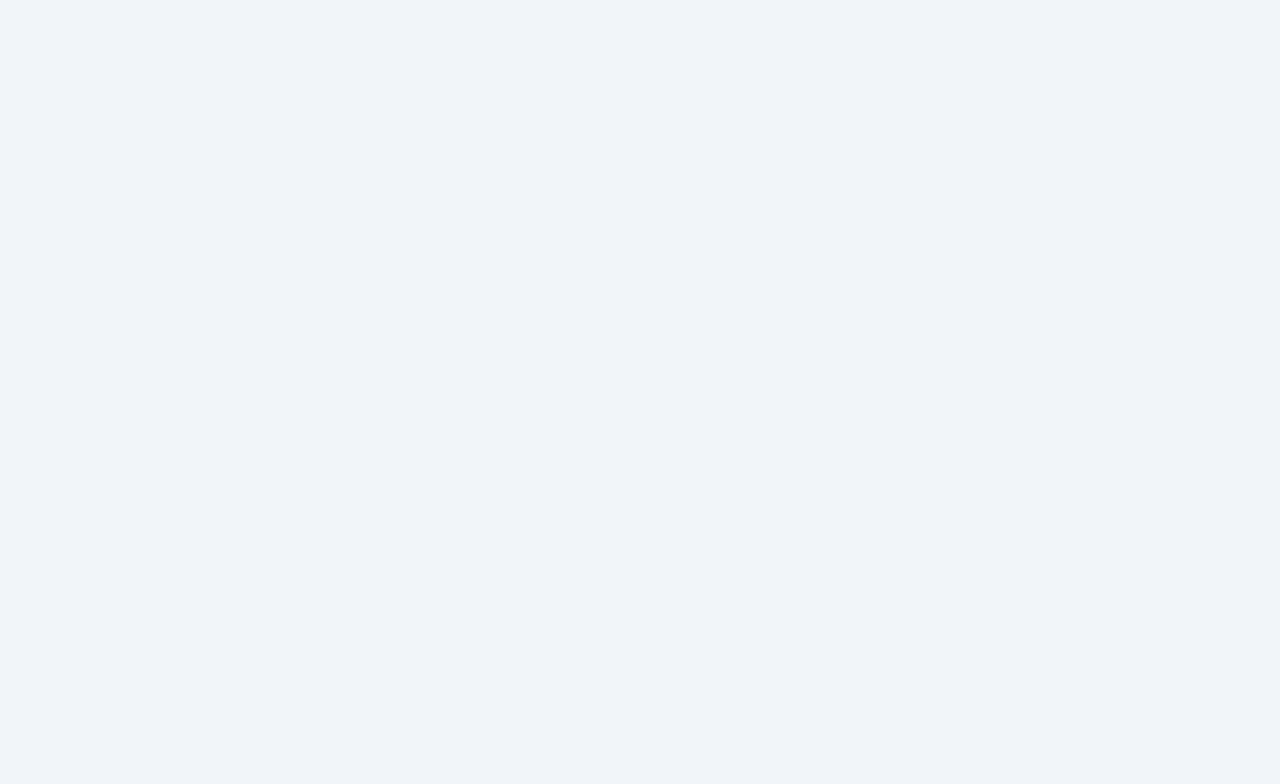
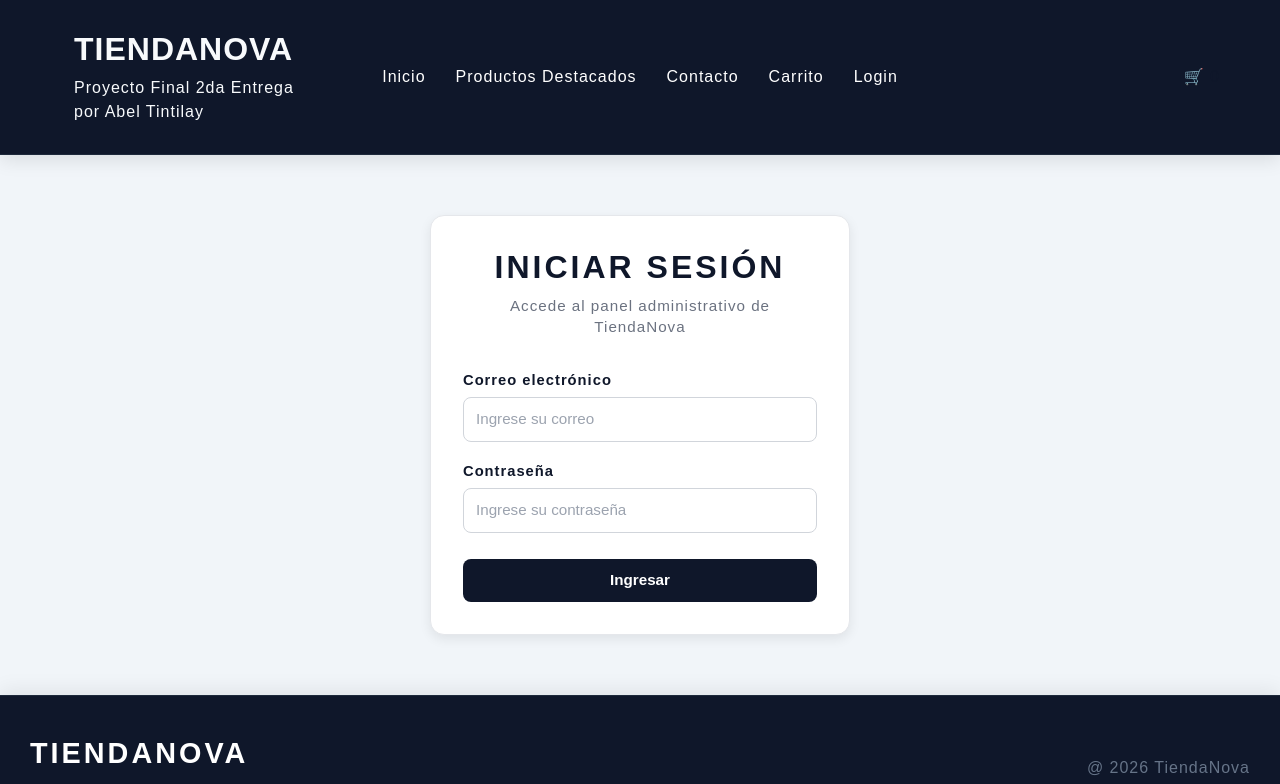
Before and after one commit to abeltintilay/1ra-Entrega-Proyecto-TiendaNova-ABEL-SEBASTIAN-TINTILAY, a React (Vite) app: page /login in a window 1280 px wide. Before the commit this address had no page. Shown: the top 784 px of the page. Built offline with nearby package versions, Linux system fonts and the light colour scheme; no server answers.

Commit message:
Incoproporacion del Login y su mejora visual

```diff
--- a/src/App.jsx
+++ b/src/App.jsx
@@ -18,6 +18,9 @@ import Gestion from "./components/GestionProductos/GestionProductos";
 
 // IMPOR GESTION DE CUPONES
 import GestionCupones from "./components/GestionCupones/GestionCupones";
+
+// IMPORTAR LOGIN
+import Login from "./components/Login/Login";
 
 /*   directorio  */
 import Directorio from "./components/Footer/Directorio";
@@ -72,6 +75,10 @@ function App() {
 
                 <Route path="gestionCupones" element={<GestionCupones />} />
 
+                {/* LOGIN */}
+
+                <Route path="login" element={<Login />} />
+
                 {/* CONTACTOS */}
 
                 <Route
--- /dev/null
+++ b/src/components/Login/Login.jsx
@@ -0,0 +1,90 @@
+// src/componentes/Login/Login.jsx
+import React, { useState } from 'react';
+import { getAuth, signInWithEmailAndPassword } from "firebase/auth";
+import { useNavigate } from 'react-router-dom';
+
+import styles from './Login.module.css';
+
+
+const Login = () => {
+    const [email, setEmail] = useState("");
+    const [password, setPassword] = useState("");
+    const navigate = useNavigate();
+
+    const handleLogin = (e) => {
+        e.preventDefault();
+
+        const auth = getAuth();
+
+        signInWithEmailAndPassword(auth, email, password)
+            .then((userCredential) => {
+                const user = userCredential.user;
+                console.log("Usuario logueado:", user);
+                alert("¡Inicio de sesión exitoso!");
+                navigate('/'); //
+            })
+            .catch((error) => {
+                const errorCode = error.code;
+                const errorMessage = error.message;
+                console.error("Error en el login:", errorCode, errorMessage);
+                alert("Error: " + errorMessage);
+            });
+    };
+    return (
+    <div className={styles.loginContainer}>
+      <div className={styles.loginCard}>
+
+        <h2 className={styles.titulo}>
+          Iniciar Sesión
+        </h2>
+
+        <p className={styles.subtitulo}>
+          Accede al panel administrativo de TiendaNova
+        </p>
+
+        <form
+          className={styles.formulario}
+          onSubmit={handleLogin}
+        >
+
+          <div className={styles.grupoInput}>
+            <label>Correo electrónico</label>
+
+            <input
+              className={styles.input}
+              type="email"
+              placeholder="Ingrese su correo"
+              value={email}
+              onChange={(e) => setEmail(e.target.value)}
+              required
+            />
+          </div>
+
+          <div className={styles.grupoInput}>
+            <label>Contraseña</label>
+
+            <input
+              className={styles.input}
+              type="password"
+              placeholder="Ingrese su contraseña"
+              value={password}
+              onChange={(e) => setPassword(e.target.value)}
+              required
+            />
+          </div>
+
+          <button
+            type="submit"
+            className={styles.boton}
+          >
+            Ingresar
+          </button>
+
+        </form>
+
+      </div>
+    </div>
+  );
+};
+
+export default Login;
--- /dev/null
+++ b/src/components/Login/Login.module.css
@@ -0,0 +1,134 @@
+/* ======    CONTENEDOR PRINCIPAL     ============ */
+
+.loginContainer {
+  display: flex;
+  justify-content: center;
+  align-items: center;
+  padding: 60px 20px;
+}
+
+/* ======   TARJETA LOGIN    =================== */
+
+.loginCard {
+  width: 100%;
+  max-width: 420px;
+  background: #ffffff;
+  border: 1px solid #e5e7eb;
+  border-radius: 14px;
+  box-shadow: 0 4px 12px rgba(0, 0, 0, 0.08);
+  padding: 2rem;
+}
+
+/* =======    TITULOS   ================== */
+
+.titulo {
+  text-align: center;
+  font-size: 2rem;
+  font-weight: 700;
+  color: var(--color-bg);
+  margin-bottom: 0.5rem;
+}
+
+.subtitulo {
+  text-align: center;
+  color: #6b7280;
+  font-size: 0.95rem;
+  margin-bottom: 2rem;
+  line-height: 1.4;
+}
+
+/* =======   FORMULARIO     ============= */
+
+.formulario {
+  display: flex;
+  flex-direction: column;
+  gap: 18px;
+}
+
+.grupoInput {
+  display: flex;
+  flex-direction: column;
+  gap: 6px;
+}
+
+.grupoInput label {
+  font-size: 0.92rem;
+  font-weight: 600;
+  color: var(--color-bg);
+}
+
+/* =======   INPUTS     ============ */
+
+.input {
+  padding: 10px 12px;
+  border: 1px solid #d1d5db;
+  border-radius: 8px;
+  font-size: 0.95rem;
+  background: #ffffff;
+  color: var(--color-bg);
+  transition: border-color 0.2s ease, box-shadow 0.2s ease;
+}
+
+.input:focus {
+  outline: none;
+  border-color: var(--color-accent);
+  box-shadow: 0 0 0 3px rgba(96, 165, 250, 0.2);
+}
+
+.input::placeholder {
+  color: #9ca3af;
+}
+
+/* ========   BOTON   ================ */
+
+.boton {
+  margin-top: 8px;
+  padding: 10px 14px;
+  background-color: var(--color-bg);
+  color: #ffffff;
+  border: none;
+  border-radius: 8px;
+  font-size: 0.95rem;
+  font-weight: 600;
+  cursor: pointer;
+  transition: background-color 0.18s ease, transform 0.08s ease;
+}
+
+.boton:hover:not(:disabled) {
+  background-color: var(--color-accent);
+  transform: translateY(-1px);
+}
+
+.boton:focus {
+  outline: 3px solid rgba(96, 165, 250, 0.22);
+  outline-offset: 2px;
+}
+
+.boton:disabled {
+  opacity: 0.6;
+  cursor: not-allowed;
+  transform: none;
+}
+
+/* =========   RESPONSIVE   ============ */
+
+@media (max-width: 600px) {
+
+  .loginContainer {
+    padding: 30px 15px;
+    align-items: flex-start;
+  }
+
+  .loginCard {
+    padding: 1.5rem;
+  }
+
+  .titulo {
+    font-size: 1.7rem;
+  }
+
+  .subtitulo {
+    font-size: 0.9rem;
+  }
+
+}
--- a/src/components/NavBar/NavBar.jsx
+++ b/src/components/NavBar/NavBar.jsx
@@ -2,15 +2,18 @@ import { useState } from "react";
 import styles from "./NavBar.module.css";
 import { Link } from "react-router-dom";
 
+import { useAuth } from "../../context/AuthContext.jsx";
 
 function Navbar() {
-
   const [menuAbierto, setMenuAbierto] = useState(false);
 
-  const cerrarMenu = () => {setMenuAbierto(false);};
+  const { user, logout } = useAuth();  // Accedemos al usuario y a la función de logout desde el contexto
+
+  const cerrarMenu = () => {
+    setMenuAbierto(false);
+  };
 
   return (
-
     <nav className={styles.navbar}>
       {/* INSERTAMOS EL BOTON HAMBURGUESA */}
       <button
@@ -21,28 +24,74 @@ function Navbar() {
       </button>
 
       <ul
-                className={menuAbierto?
-                 `${styles.menu} ${styles.activo}`
-                 : styles.menu}
+        className={
+          menuAbierto ? `${styles.menu} ${styles.activo}` : styles.menu
+        }
       >
-                    <li><Link to="/" onClick={cerrarMenu}>Inicio</Link></li>
+        <li>
+          <Link to="/" onClick={cerrarMenu}>
+            Inicio
+          </Link>
+        </li>
 
-                    <li><Link to="/productos" onClick={cerrarMenu}>Productos Destacados</Link></li>
+        <li>
+          <Link to="/productos" onClick={cerrarMenu}>
+            Productos Destacados
+          </Link>
+        </li>
 
-                   <li><Link to="/gestion" onClick={cerrarMenu}>Gestion Productos</Link></li>
+        {/*-----------------------aqui estaban los link de getion productos y gestion cupones -------------------------------*/}
 
-                   <li><Link to="/gestionCupones" onClick={cerrarMenu}>Gestion Cupones</Link></li>
-
+        {/*------------------------------------------------------*/}
         {/*  <li><Link to="/nuevos-productos" onClick={cerrarMenu}>Nuevos Productos</Link></li>   */}
 
-                    <li><Link to="/contactos" onClick={cerrarMenu}>Contacto</Link></li>
+        <li>
+          <Link to="/contactos" onClick={cerrarMenu}>
+            Contacto
+          </Link>
+        </li>
 
-                    <li><Link to="/carrito" onClick={cerrarMenu}>Carrito</Link></li>
+        <li>
+          <Link to="/carrito" onClick={cerrarMenu}>
+            Carrito
+          </Link>
+        </li>
+
+        {/*** -------------  LOGIN ---------------***/}
+
+        {user ? (
+          <>
+                  {/* Mostrar Gestion SOLO si el usuario es admin */}
+                  {user.rol === "admin" && (
+                    <>
+                        <li>
+                            <Link to="/gestion" onClick={cerrarMenu}>
+                                Gestion Productos
+                            </Link>
+                        </li>
+
+                        <li>
+                            <Link to="/gestionCupones" onClick={cerrarMenu}>
+                                 Gestion Cupones
+                            </Link>
+                        </li>
+                    </>
+                  )}
+                  <span style={{ color: "white" }}>¡Hola, {user.email}!</span>
+                  <button onClick={logout} style={{ color: "white" }}>
+                    Cerrar Sesión
+                  </button>
+          </>
+        ) : (
+          <li>
+            <Link to="/login">Login</Link>
+          </li>
+        )}
+
+        {/*-----------------------------------------*/}
       </ul>
     </nav>
-
   );
-
 }
 
 export default Navbar;
--- /dev/null
+++ b/src/context/AuthContext.jsx
@@ -0,0 +1,99 @@
+// En /context/AuthContext.jsx
+import React, { createContext, useState, useContext, useEffect } from 'react';
+import {
+    getAuth,
+    onAuthStateChanged,
+    signOut,
+    createUserWithEmailAndPassword,
+    signInWithEmailAndPassword
+} from "firebase/auth";
+
+import { getFirestore, doc, getDoc } from "firebase/firestore";
+
+
+// 1. Crear el contexto
+export const AuthContext = createContext();
+
+
+// Hook personalizado
+export const useAuth = () => {
+    const context = useContext(AuthContext);
+    if (!context) {
+        throw new Error("useAuth debe ser usado dentro de un AuthProvider");
+    }
+    return context;
+};
+
+// 2. Crear el proveedor del contexto
+export const AuthProvider = ({ children }) => {
+    const [user, setUser] = useState(null);
+    const [loading, setLoading] = useState(true);
+    const auth = getAuth(); // Obtenemos la instancia de auth una sola vez
+    const db = getFirestore(); // Inicializamos Firestore
+    // Función para registrar un nuevo usuario
+    const signup = (email, password) => {
+        return createUserWithEmailAndPassword(auth, email, password);
+    };
+
+
+    // Función para iniciar sesión
+    const login = (email, password) => {
+        return signInWithEmailAndPassword(auth, email, password);
+    };
+
+
+    // Función para cerrar sesión
+    const logout = async () => {
+            try {
+                await signOut(auth);
+                alert("Sesión cerrada correctamente.");
+            } catch (error) {
+                console.error("Error al cerrar sesión:", error);
+                alert("No fue posible cerrar la sesión.");
+            }
+    };
+
+
+    useEffect(() => {
+        // onAuthStateChanged es el observador de Firebase
+        const unsubscribe = onAuthStateChanged(auth, async (currentUser) => {
+            if (currentUser) {
+                // Si hay un usuario, buscamos su rol en Firestore.
+                const userDocRef = doc(db, "usuarios", currentUser.uid);
+                const userDocSnap = await getDoc(userDocRef);
+
+                if (userDocSnap.exists() && userDocSnap.data().rol === 'admin') {
+                    // Si el documento existe y tiene rol de admin, lo asignamos.
+                    setUser({ ...currentUser, rol: 'admin' });
+                } else {
+                    // Para cualquier otro caso, es un usuario regular.
+                    setUser({ ...currentUser, rol: 'user' });
+                }
+            } else {
+                setUser(null);
+            }
+            setLoading(false);
+        });
+        // Limpiamos el observador al desmontar
+        return () => unsubscribe();
+    }, [auth, db]); // Agregamos 'auth' como dependencia
+
+
+    // Crear el objeto 'value' con TODAS las funciones definidas
+    const value = {
+        user,
+        loading, // Es buena práctica pasar el estado de carga también
+        signup,
+        login, // Ahora 'login' sí existe y se puede pasar
+        logout,
+    };
+    // Retornar el Provider, asegurándonos de no renderizar hasta que cargue
+
+
+    // Esto evita que los componentes hijos puedan acceder a 'user' cuando es null
+    return (
+        <AuthContext.Provider value={value}>
+            {!loading && children}
+        </AuthContext.Provider>
+    );
+};
--- a/src/main.jsx
+++ b/src/main.jsx
@@ -1,6 +1,7 @@
 //  import { StrictMode } from 'react'
 import { createRoot } from 'react-dom/client';
 import {BrowserRouter} from "react-router-dom";
+import { AuthProvider } from './context/AuthContext.jsx';
 
 // BOOTSWATCH DARKLY
 
@@ -14,8 +15,10 @@ import { CartProvider } from './context/CartContext.jsx';
 
 createRoot(document.getElementById('root')).render(
   <BrowserRouter>
+  <AuthProvider>
       <CartProvider>
           <App />
       </CartProvider>
+  </AuthProvider>
   </BrowserRouter>
 )
```
Lines whose indentation alone changed are shown as unchanged.
